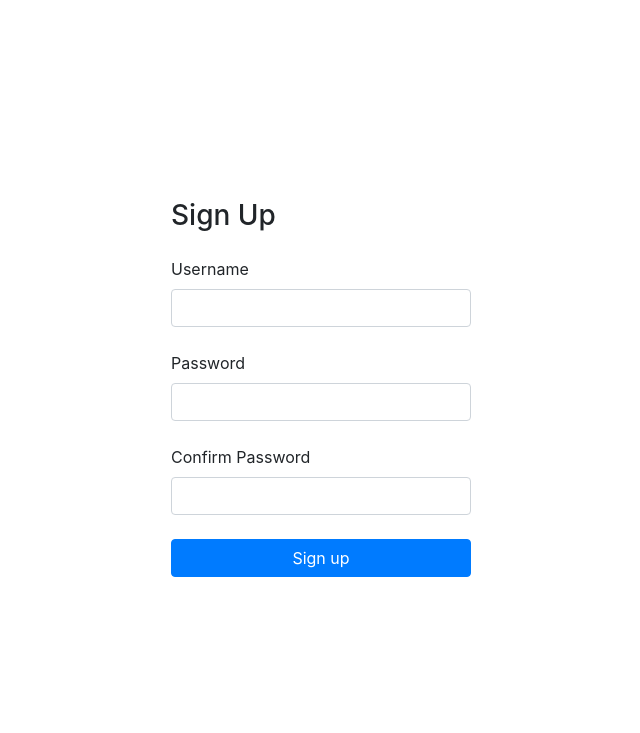
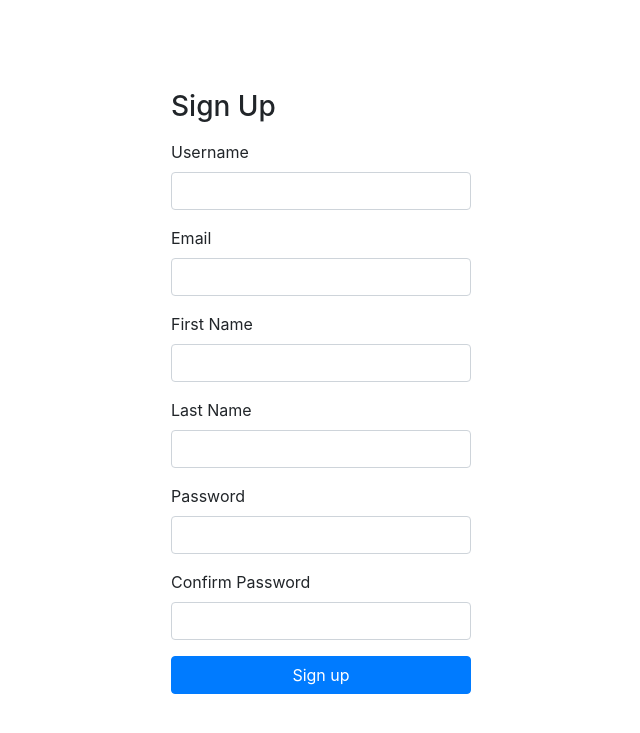
Before and after one commit to omidtj/first-django-app, a Django app: page /accounts/signup in a window 1280 px wide. Shown: the top 733 px of the page, without its empty margins (319-959 px from the left). Run offline with Django 3.2, Linux system fonts and the light colour scheme; some libraries are stand-ins or nearby versions.

Commit message:
tamrin 1.1

```diff
--- a/accounts/views.py
+++ b/accounts/views.py
@@ -2,20 +2,21 @@ from django.shortcuts import render,redirect
 from django.contrib.auth import authenticate, login,logout
 from django.contrib.auth.forms import AuthenticationForm,UserCreationForm
 from django.contrib.auth.decorators import login_required
-from django.urls import reverse
+from django.contrib.auth.models import User
+from django.db.models import Q
 # Create your views here.
 def login_view(request):
     if not request.user.is_authenticated:
+        form=AuthenticationForm() #get
         if request.method == 'POST':
-            form = AuthenticationForm(request=request,data=request.POST)
-            if form.is_valid():
-                username= form.cleaned_data.get('username')
-                password= form.cleaned_data.get('password')
-                user = authenticate(username=username, password=password)
+            form = AuthenticationForm(request=request,data=request.POST) #post
+            username= request.POST['username']
+            password= request.POST['password']
+            user_data = User.objects.get(Q(username__iexact=username) | Q(email__iexact=username))
+            user = authenticate(username=user_data.username, password=password)
             if user is not None:
                 login(request, user)
                 return redirect('/')
-        form=AuthenticationForm()
         context={'form':form}
         return render(request,'accounts/login.html',context)
     else:
@@ -32,7 +33,15 @@ def signup_view(request):
         if request.method == 'POST':
                 form = UserCreationForm(request.POST)
                 if form.is_valid():
-                    form.save()
+                    username= request.POST['username']
+                    password= request.POST['password1']
+                    email= request.POST['email']
+                    first_name= request.POST['first_name']
+                    last_name= request.POST['last_name']
+                    user = User.objects.create_user(username,email,password)
+                    user.first_name = first_name
+                    user.last_name = last_name
+                    user.save()
                     return redirect('/')
         form =UserCreationForm()
         context={'form':form}
--- a/templates/accounts/login.html
+++ b/templates/accounts/login.html
@@ -18,7 +18,7 @@
                 {% csrf_token %}
                 <!-- Username input -->
                 <div data-mdb-input-init class="form-outline mb-4">
-                  <label class="form-label" for="form2Example1">Username</label>
+                  <label class="form-label" for="form2Example1">Username or Email</label>
                   <input type="text" name="username" id="form2Example1" class="form-control" />
                 </div>
 
--- a/templates/accounts/signup.html
+++ b/templates/accounts/signup.html
@@ -13,29 +13,47 @@
     <div   class="h-100 d-flex align-items-center justify-content-center ">
 
         <div style="width: 300px;">
-            <h3 class="mb-4">Sign Up</h3>
+            <h3 class="mb-3">Sign Up</h3>
             <form method="post" action="{% url 'accounts:signup' %}">
                 {% csrf_token %}
                 <!-- Username input -->
-                <div data-mdb-input-init class="form-outline mb-4">
-                  <label class="form-label" for="form2Example1">Username</label>
-                  <input type="text" name="username" id="form2Example1" class="form-control" />
+                <div data-mdb-input-init class="form-outline mb-3">
+                  <label class="form-label" >Username</label>
+                  <input type="text" name="username"  class="form-control" />
+                </div>
+
+                <!-- Username input -->
+                <div data-mdb-input-init class="form-outline mb-3">
+                  <label class="form-label" >Email</label>
+                  <input type="email" name="email"  class="form-control" />
+                </div>
+
+                <!-- Username input -->
+                <div data-mdb-input-init class="form-outline mb-3">
+                  <label class="form-label" >First Name</label>
+                  <input type="text" name="first_name"  class="form-control" />
+                </div>
+
+                <!-- Username input -->
+                <div data-mdb-input-init class="form-outline mb-3">
+                  <label class="form-label" >Last Name</label>
+                  <input type="text" name="last_name"  class="form-control" />
                 </div>
 
                 <!-- Password 1 input -->
-                <div data-mdb-input-init class="form-outline mb-4">
-                  <label class="form-label" for="form2Example2">Password</label>
-                  <input type="password" name="password1" id="form2Example2" class="form-control" />
+                <div data-mdb-input-init class="form-outline mb-3">
+                  <label class="form-label" >Password</label>
+                  <input type="password" name="password1"  class="form-control" />
                 </div>
 
                 <!-- Password 2 input -->
-                <div data-mdb-input-init class="form-outline mb-4">
-                <label class="form-label" for="form2Example2">Confirm Password</label>
-                <input type="password" name="password2" id="form2Example2" class="form-control" />
+                <div data-mdb-input-init class="form-outline mb-3">
+                <label class="form-label" >Confirm Password</label>
+                <input type="password" name="password2"  class="form-control" />
                 </div>
 
                 <!-- Submit button -->
-                <button  type="submit" data-mdb-button-init data-mdb-ripple-init class="btn btn-primary btn-block mb-4">Sign up</button>
+                <button  type="submit" data-mdb-button-init data-mdb-ripple-init class="btn btn-primary btn-block mb-3">Sign up</button>
             </form>
         </div>
       </div>
```
